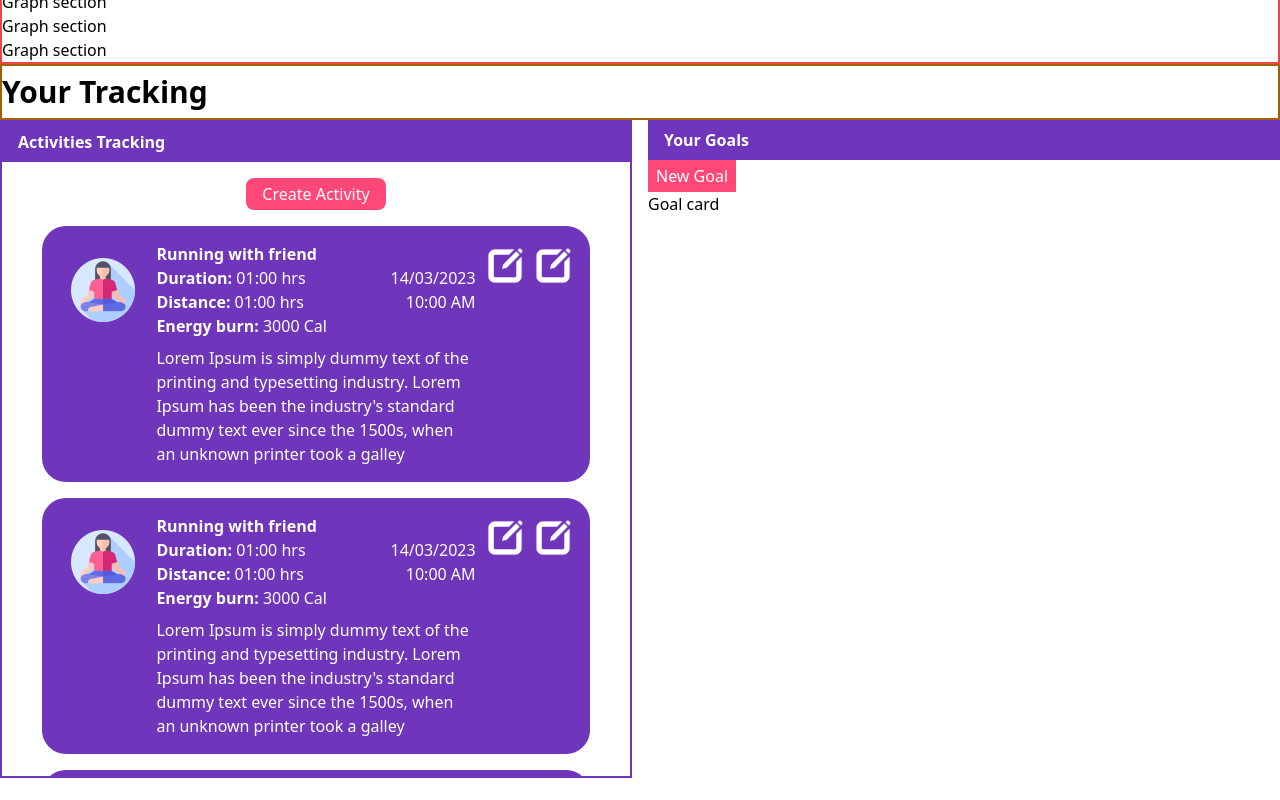
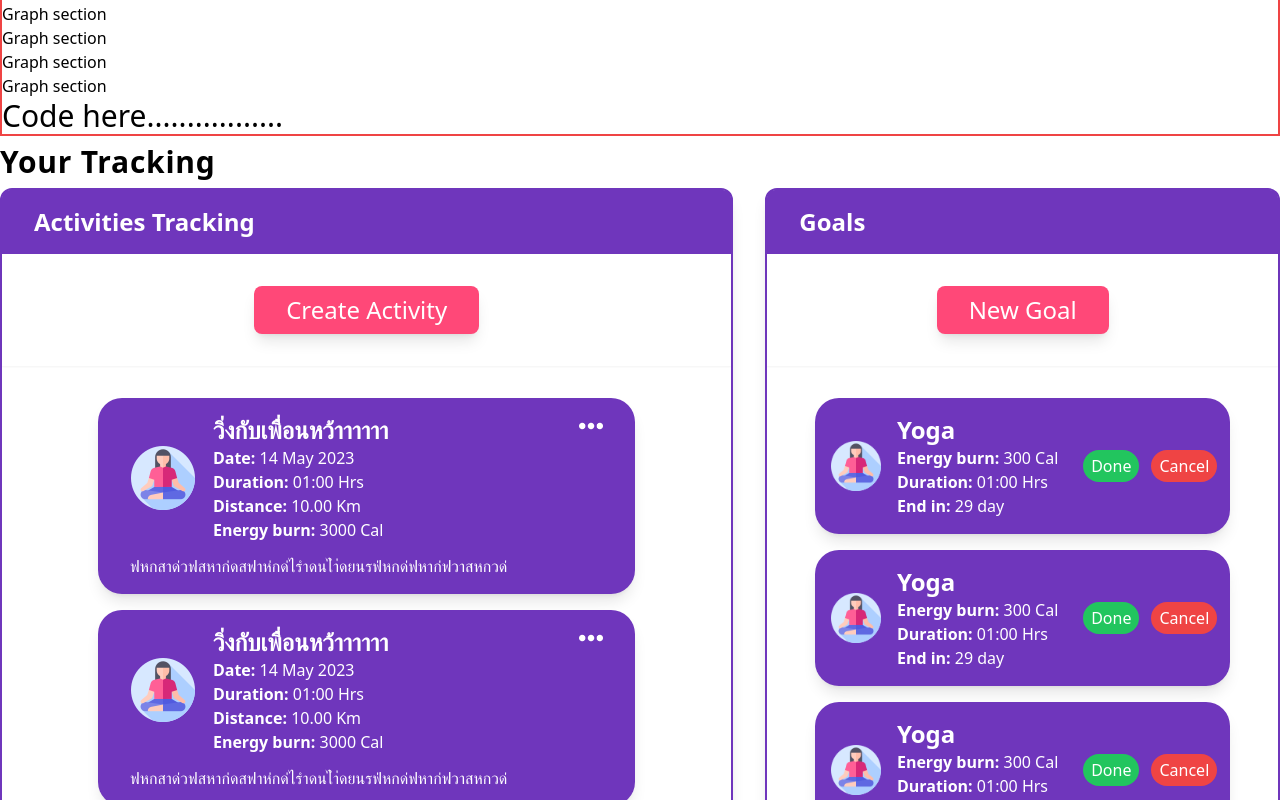
Before and after one commit to jaturaorn/Activity-tracker-app, a React (Vite) app: page /dashboard in a window 1280 px wide. Shown: the part 500-1300 px from the top of the page. Before the commit the page ends 1278 px from the top, so only its background shows below. Built offline with nearby package versions, Linux system fonts and the light colour scheme.

Commit message:
not done yet!, need seperate and more...

```diff
--- a/package.json
+++ b/package.json
@@ -9,12 +9,16 @@
     "preview": "vite preview"
   },
   "dependencies": {
+    "@headlessui/react": "^1.7.14",
+    "@heroicons/react": "^2.0.18",
     "react": "^18.2.0",
     "react-dom": "^18.2.0",
     "react-icons": "^4.8.0",
     "react-router-dom": "^6.10.0",
     "react-spring": "^9.7.1",
-    "sass": "^1.62.1"
+    "sass": "^1.62.1",
+    "postcss": "^8.4.23",
+    "tailwindcss": "^3.3.1"
   },
   "devDependencies": {
     "@types/react": "^18.0.28",
--- a/src/components/ActivityTracker.jsx
+++ b/src/components/ActivityTracker.jsx
@@ -1,19 +1,18 @@
+import { Menu, Transition } from '@headlessui/react'
 import yoga from "../assets/yoga64.png"
 import edit from "../assets/edit.png"
-import edit2 from "../assets/edit2.png"
-import edit3 from "../assets/edit3.png"
 
 function ActivityTracker() {
     return (
-        <div className="col-span-2 border-main-purple border-2">
-            <div className="bg-main-purple px-4 py-2">
-                <h1 className="text-white font-semibold">Activities Tracking</h1>
+        <div className="col-span-7 border-main-purple border-2 rounded-t-xl shadow-lg max-md:rounded-t-none">
+            <div className="bg-main-purple px-8 py-4 rounded-t-lg max-md:rounded-t-none">
+                <h1 className="text-white text-2xl font-bold ">Activities Tracking</h1>
             </div>
             <div className="w-full">
-                <div className="py-4">
-                    <button className="bg-main-pink text-white px-4 py-1 block mx-auto rounded-lg">Create Activity</button>
+                <div className="pt-8 py-8 shadow-sm">
+                    <button className="bg-main-pink text-white px-8 py-2 text-2xl block mx-auto rounded-lg shadow-lg">Create Activity</button>
                 </div>
-                <div className="flex flex-col gap-y-4 px-10 overflow-auto w-full h-550 max-md:px-2">
+                <div className="flex flex-col gap-y-4 px-24 py-8 overflow-auto w-full h-900 max-md:px-2 max-xl:px-8">
                     <ActivityList />
                 </div>
             </div>
@@ -30,45 +29,79 @@ function ActivityList() {
             <ActivityCard />
             <ActivityCard />
             <ActivityCard />
-            <ActivityCard />
         </>
     )
 }
 
 function ActivityCard() {
     return (
-        <div className="flex justify-between bg-main-purple text-white rounded-3xl py-4 px-2 max-md:px-8">
-            {/* left */}
-            <div className="w-1/4 pt-4 max-md:hidden">
-                <img className="block mx-auto" src={yoga} />
+        <div className="bg-main-purple text-white shadow-lg rounded-3xl py-4 px-8 max-md:px-4">
+            {/* excersise type */}
+            <div className="flex justify-between max-md:text-sm max-md:tracking-wide">
+                <div className="w-1/6 flex justify-center items-center ">
+                    <img className="block" src={yoga} />
                 </div>
 
-            {/* center */}
-            <div className="w-3/4">
+                {/* content */}
+                <div className="w-5/6 px-4 max-md:px-0 max-md:pl-4">
+                    {/* title */}
                     <div>
-                    <span className="font-semibold">Running with friend</span>
+                        <span className="font-semibold text-2xl">วิ่งกับเพื่อนหว้าาาาาา</span>
                     </div>
-                <div className="flex justify-between items-center">
-                    <span><span className="font-semibold">Duration:</span> 01:00 hrs</span>
-                    <span>14/03/2023</span>
+
+                    {/* Date */}
+                    <div className="">
+                        <span><span className="font-semibold">Date:</span> 14 May 2023</span>
                     </div>
-                <div className="flex justify-between items-center">
-                    <span><span className="font-semibold">Distance:</span> 01:00 hrs</span>
-                    <span>10:00 AM</span>
+
+                    {/* duration */}
+                    <div className="">
+                        <span><span className="font-semibold">Duration:</span> 01:00 Hrs</span>
                     </div>
+
+                    {/* distance */}
+                    <div className="">
+                        <span><span className="font-semibold">Distance:</span></span> <span>10.00 Km</span>
+                    </div>
+
+                    {/* energy burn */}
                     <div>
                         <span><span className="font-semibold">Energy burn:</span> 3000 Cal</span>
                     </div>
-                <div className="pt-2">
-                    <p>Lorem Ipsum is simply dummy text of the printing and typesetting industry. Lorem Ipsum has been the industry's standard dummy text ever since the 1500s, when an unknown printer took a galley</p>
+                </div>
+
+                {/* dropdown menu */}
+                <div className="w-1/6 flex justify-end items-start">
+                    <Menu as="div" className="inline-block text-left">
+                        <Menu.Button className="text-2xl font-bold text-white "><img className="block w-6" src={edit} /></Menu.Button>
+                        <Transition
+                            enter="transition duration-100 ease-out"
+                            enterFrom="transform scale-95 opacity-0"
+                            enterTo="transform scale-100 opacity-100"
+                            leave="transition duration-75 ease-out"
+                            leaveFrom="transform scale-100 opacity-100"
+                            leaveTo="transform scale-95 opacity-0"
+                        >
+                            <Menu.Items className="absolute text-gray-800 whitespace-nowrap py-1 w-32 right-0 z-10 rounded-md bg-white shadow-lg  focus:outline-none">
+                                <Menu.Item className="block w-full text-left px-2 py-1 font-medium">
+                                    {({ active }) => (<button className={`${active && 'bg-gray-200'}`}  > Edit</button>)}
+                                </Menu.Item>
+                                <Menu.Item className="block w-full text-left px-2 py-1 text-red-500 font-medium">
+                                    {({ active }) => (<button className={`${active && 'bg-gray-200'}`}  > Delete </button>)}
+                                </Menu.Item>
+                            </Menu.Items>
+                        </Transition>
+                    </Menu>
                 </div>
             </div>
 
-            {/* right */}
-            <div className="w-1/4 flex justify-center items-start">
-                <img className="block" src={edit3} width="48px" />
-                <img className="block" src={edit3} width="48px" />
+
+            {/* description */}
+            <div>
+                {/* <p className="pt-4">Lorem Ipsum is simply dummy text of the printing and typesetting industry. Lorem Ipsum has been the industry's standard dummy text ever since the 1500s, when an unknown printer took a galley</p> */}
+                <p className="break-words pt-3 text-base max-md:text-sm">ฟหกสาด่วฟสหาก่ดสฟาห่กด่ไรำดนไำ่ดยนรฟ่หกด่ฟหาก่ฟวาสหกวด่</p>
             </div>
+
         </div>
     )
 }
--- a/src/components/GoalTracker.jsx
+++ b/src/components/GoalTracker.jsx
@@ -1,36 +1,107 @@
+import { Menu, Transition } from "@headlessui/react";
+import yoga from "../assets/yoga64.png"
+import edit from "../assets/edit.png"
+import { useState } from "react";
 
-function GoalTracker({test}) {
-    console.log("GoalTracker render...")
+function GoalTracker() {
     return (
-        <div className="col-span-2">
-            <div className="bg-main-purple px-4 py-2">
-                <h1 className="text-white font-semibold">Your Goals</h1>
+        <div className="col-span-5 border-main-purple border-2 rounded-t-xl shadow-lg max-md:rounded-t-none">
+            <div className="bg-main-purple px-8 py-4 rounded-t-lg max-md:rounded-t-none">
+                <h1 className="text-white text-2xl font-bold ">Goals</h1>
             </div>
-            <div>
-                <button className="bg-main-pink text-white px-2 py-1">New Goal</button>
-                <GoalList />
+            <div className="w-full">
+                <div className="pt-8 py-8 shadow-sm">
+                    <button className="bg-main-pink text-white px-8 py-2 text-2xl block mx-auto rounded-lg shadow-lg">New Goal</button>
+                </div>
+                <div className="flex flex-col gap-y-4 px-12 py-8 overflow-auto w-full h-900 max-md:px-2 max-xl:px-8">
+                    <GoalList />
+                </div>
             </div>
         </div>
     )
 }
 
 function GoalList() {
-    console.log("GoalList render...")
     return (
-        <div>
+        <>
             <GoalCard />
+            <GoalCard />
+            <GoalCard />
+            <GoalCard />
+            <GoalCard />
+            <GoalCard />
+            <GoalCard />
+        </>
+    )
+}
+
+function GoalCard() {
+    const [status, setStatus] = useState("none");
+
+    function handleSubmit(status) {
+        setStatus(status)
+
+        console.log("Send to database complete.");
+    }
+
+    return (
+        <div className="bg-main-purple text-white shadow-lg rounded-3xl px-4 py-4 max-md:px-4">
+            {/* excersise type */}
+            <div className="flex justify-between max-md:text-sm max-md:tracking-wide max-xl:flex-col max-xl:gap-y-4">
+
+                {/* type icon */}
+                <div className="w-1/6 flex flex-col justify-center items-center max-xl:w-full">
+                    <img className="block" src={yoga} />
+                </div>
+
+                {/* content */}
+                <div className="w-4/6 px-4 max-md:px-0 max-md:pl-4 max-xl:w-full">
+                    {/* goal type */}
+                    <div>
+                        <span className="font-semibold text-2xl">Yoga</span>
+                    </div>
+
+                    {/* energy burn */}
+                    <div>
+                        <span><span className="font-semibold">Energy burn: </span> 300 Cal</span>
+                    </div>
+
+                    {/* duration */}
+                    <div>
+                        <span><span className="font-semibold">Duration: </span> 01:00 Hrs</span>
+                    </div>
+
+                    {/* end in */}
+                    <div>
+                        <span className="font-semibold">End in: </span><span>29 day</span>
+                    </div>
+                </div>
+
+                {/* dropdown menu */}
+                <div className="w-2/6 text-center flex justify-center items-center gap-x-3 max-xl:w-full max-xl:px-4">
+                    {status === "none" ?
+                        <>
+                            <div className="block w-full bg-green-500 rounded-full px-2 py-1" onClick={() => handleSubmit("done")}>Done</div>
+                            <div className="block w-full bg-red-500 rounded-full px-2 py-1" onClick={() => handleSubmit("fail")}>Cancel</div>
+                        </>
+                    :null}
+                    {status === "done" ? <div className="block w-full bg-green-500 rounded-full px-2 py-1">Done</div> : null}
+                    {status === "fail" ? <div className="block w-full bg-red-500 rounded-full px-2 py-1">Fail</div> : null}
+                </div>
+            </div>
         </div>
     )
 }
 
-function GoalCard() {
-    console.log("GoalCard render...")
-    console.log("================================================")
-    return (
-        <div>
-            <h1>Goal card</h1>
-        </div>
-    )
+function GoalInProgressTab() {
+
+}
+
+function GoalDoneTab() {
+
+}
+
+function GoalFailTab() {
 }
 
 export default GoalTracker;
--- a/src/pages/Dashboard.jsx
+++ b/src/pages/Dashboard.jsx
@@ -3,13 +3,14 @@ import ActivityTracker from '../components/ActivityTracker'
 import GoalTracker from '../components/GoalTracker'
 
 function Dashboard() {
-  const [test, setText] = useState(0);
 
   return (
     <div className="flex flex-col items-center h-full">
       {/* Status Section */}
       <div className="w-full">
         <div className="container border-2 border-yellow-500 mx-auto">
+
+          {/* code here */}
           <h1>Status section</h1>
           <h1>Status section</h1>
           <h1>Status section</h1>
@@ -22,6 +23,8 @@ function Dashboard() {
           <h1>Status section</h1>
           <h1>Status section</h1>
           <h1>Status section</h1>
+          <h1 className="text-3xl">Code here.................</h1>
+
         </div>
       </div>
 
@@ -29,6 +32,9 @@ function Dashboard() {
       {/* Graph Section */}
       <div className="w-full">
         <div className="container border-2 border-red-500 mx-auto">
+
+          {/* code here */}
+
           <h1>Graph section</h1>
           <h1>Graph section</h1>
           <h1>Graph section</h1>
@@ -37,16 +43,18 @@ function Dashboard() {
           <h1>Graph section</h1>
           <h1>Graph section</h1>
           <h1>Graph section</h1>
+          <h1 className="text-3xl">Code here.................</h1>
+
         </div>
       </div>
 
 
-      {/* Bottom Section */}
-      <div className="w-full flex-grow h-screen-2/4">
-        <div className="container mx-auto border-2 border-yellow-700">
-          <h1 className="text-3xl font-bold py-2">Your Tracking</h1>
+      {/* Activity and Goal Section */}
+      <div className="w-full flex-grow pb-14">
+        <div className="container mx-auto ">
+          <h1 className="text-3xl font-bold py-2 tracking-wide">Your Tracking</h1>
         </div>
-        <div className="container mx-auto grid grid-cols-4 gap-x-4 max-md:grid-cols-1">
+        <div className="container mx-auto grid grid-cols-12 gap-x-8 max-md:grid-cols-1 max-lg:grid-cols-1 max-xl:gap-x-0 max-xl:gap-y-10">
           <ActivityTracker />
           <GoalTracker />
         </div>
```
Also changed, not shown: src/assets/edit.png, 1 other file (tests, documents, lock files or other folders). Lines whose indentation alone changed are shown as unchanged.
